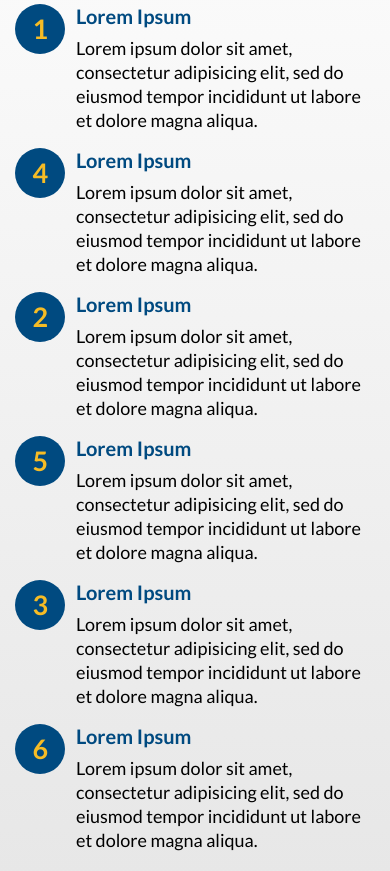
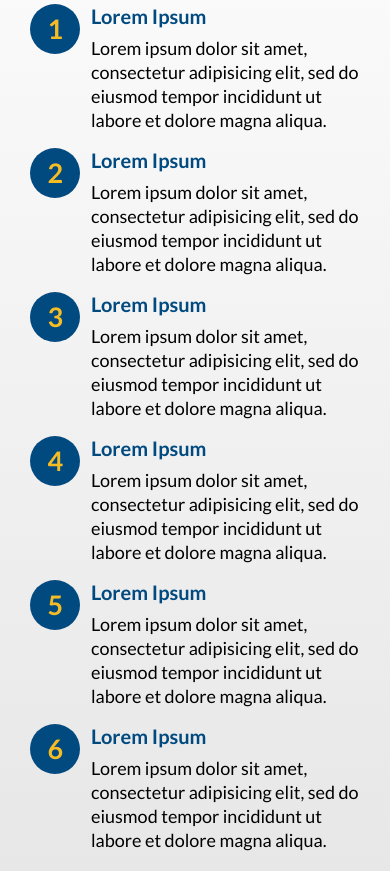
Before and after one commit to Luis-Enrique-Mora/LTV-challenge, a plain HTML site: page index.html in a window 390 px wide. Shown: the part 678-1549 px from the top of the page. Drawn offline with nearby package versions, Linux system fonts and the light colour scheme.

Commit message:
Mobile list view sorted

```diff
--- a/index.html
+++ b/index.html
@@ -49,46 +49,50 @@
           <h2 class="text-secondary">Lorem ipsum dolor sit amet, consectetur adipisicing elit, sed do eiusmod tempor incididunt ut labore et dolore magna aliqua. Ut enim ad minim veniam, quis nostrud exercitation ullamco laboris nisi ut aliquip ex ea commodo consequat.</h2>
         </div>
         <div class="row">
-          <div class="list-item col-md-6 d-flex align-items-lg-center">
+          <div class="col-md-6 align-items-lg-center">
+            <div class="list-item col-md-12 d-flex">
               <div class="list-circle">1</div>
               <div class="list-text">
                 <h3>Lorem Ipsum</h3>
                 <p>Lorem ipsum dolor sit amet, consectetur adipisicing elit, sed do eiusmod tempor incididunt ut labore et dolore magna aliqua.</p>
               </div>
             </div>
-          <div class="list-item col-md-6 d-flex align-items-lg-center">
+            <div class="list-item col-md-12 d-flex">
+              <div class="list-circle">2</div>
+              <div class="list-text">
+                <h3>Lorem Ipsum</h3>
+                <p>Lorem ipsum dolor sit amet, consectetur adipisicing elit, sed do eiusmod tempor incididunt ut labore et dolore magna aliqua.</p>
+              </div>
+            </div>
+            <div class="list-item col-md-12 d-flex">
+              <div class="list-circle">3</div>
+              <div class="list-text">
+                <h3>Lorem Ipsum</h3>
+                <p>Lorem ipsum dolor sit amet, consectetur adipisicing elit, sed do eiusmod tempor incididunt ut labore et dolore magna aliqua.</p>
+              </div>
+            </div>
+          </div>
+          <div class="col-md-6 align-items-lg-center">
+            <div class="list-item col-md-12 d-flex">
               <div class="list-circle">4</div>
               <div class="list-text">
                 <h3>Lorem Ipsum</h3>
                 <p>Lorem ipsum dolor sit amet, consectetur adipisicing elit, sed do eiusmod tempor incididunt ut labore et dolore magna aliqua.</p>
               </div>
             </div>
-          <div class="list-item col-md-6 d-flex align-items-lg-center">
-            <div class="list-circle">2</div>
-            <div class="list-text">
-              <h3>Lorem Ipsum</h3>
-              <p>Lorem ipsum dolor sit amet, consectetur adipisicing elit, sed do eiusmod tempor incididunt ut labore et dolore magna aliqua.</p>
-            </div>
-          </div>
-          <div class="list-item col-md-6 d-flex align-items-lg-center">
+            <div class="list-item col-md-12 d-flex">
               <div class="list-circle">5</div>
               <div class="list-text">
                 <h3>Lorem Ipsum</h3>
                 <p>Lorem ipsum dolor sit amet, consectetur adipisicing elit, sed do eiusmod tempor incididunt ut labore et dolore magna aliqua.</p>
               </div>
             </div>
-          <div class="list-item col-md-6 d-flex align-items-lg-center mb-md-0">
-            <div class="list-circle">3</div>
+            <div class="list-item col-md-12 d-flex">
+              <div class="list-circle">6</div>
               <div class="list-text">
                 <h3>Lorem Ipsum</h3>
                 <p>Lorem ipsum dolor sit amet, consectetur adipisicing elit, sed do eiusmod tempor incididunt ut labore et dolore magna aliqua.</p>
               </div>
-          </div>
-          <div class="list-item col-md-6 d-flex align-items-lg-center mb-md-0">
-            <div class="list-circle">6</div>
-            <div class="list-text">
-              <h3>Lorem Ipsum</h3>
-              <p>Lorem ipsum dolor sit amet, consectetur adipisicing elit, sed do eiusmod tempor incididunt ut labore et dolore magna aliqua.</p>
             </div>
           </div>
         </div>
```
Lines whose indentation alone changed are shown as unchanged.
